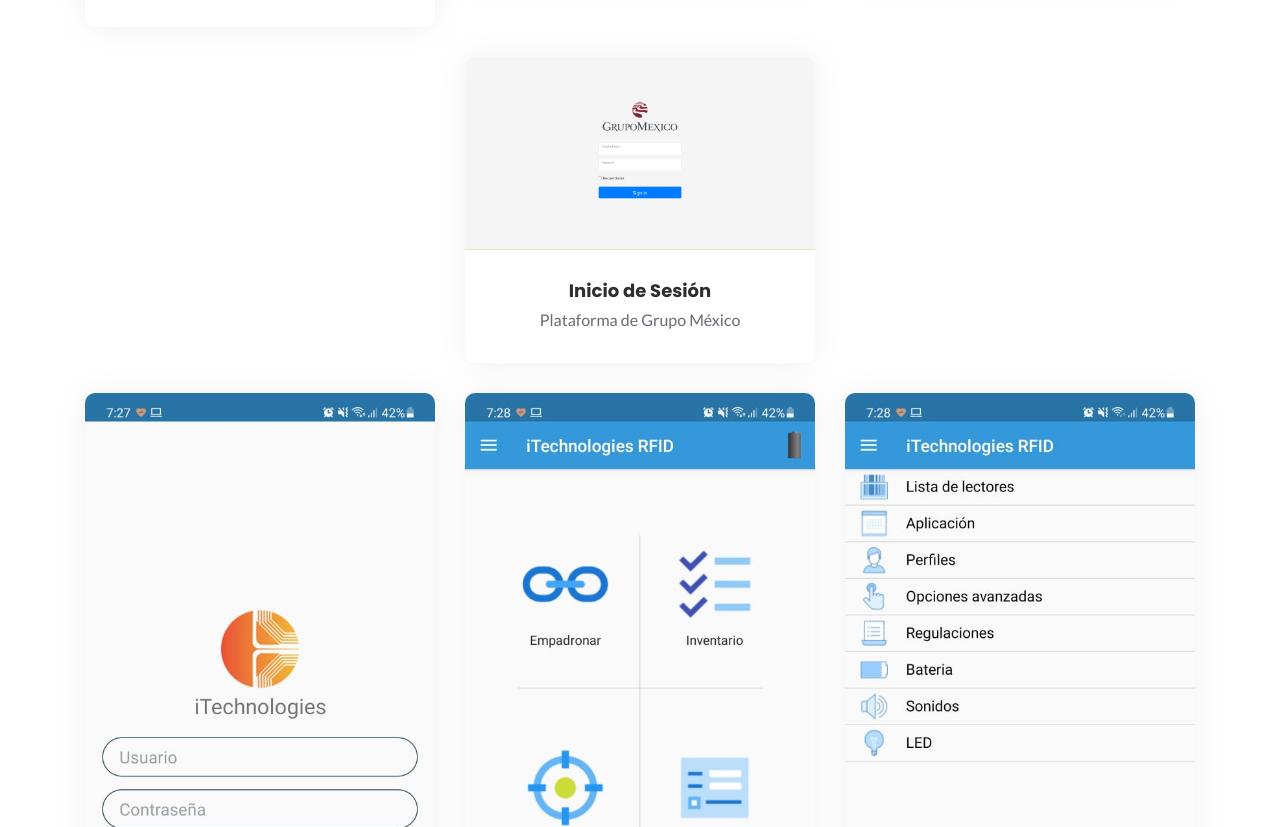
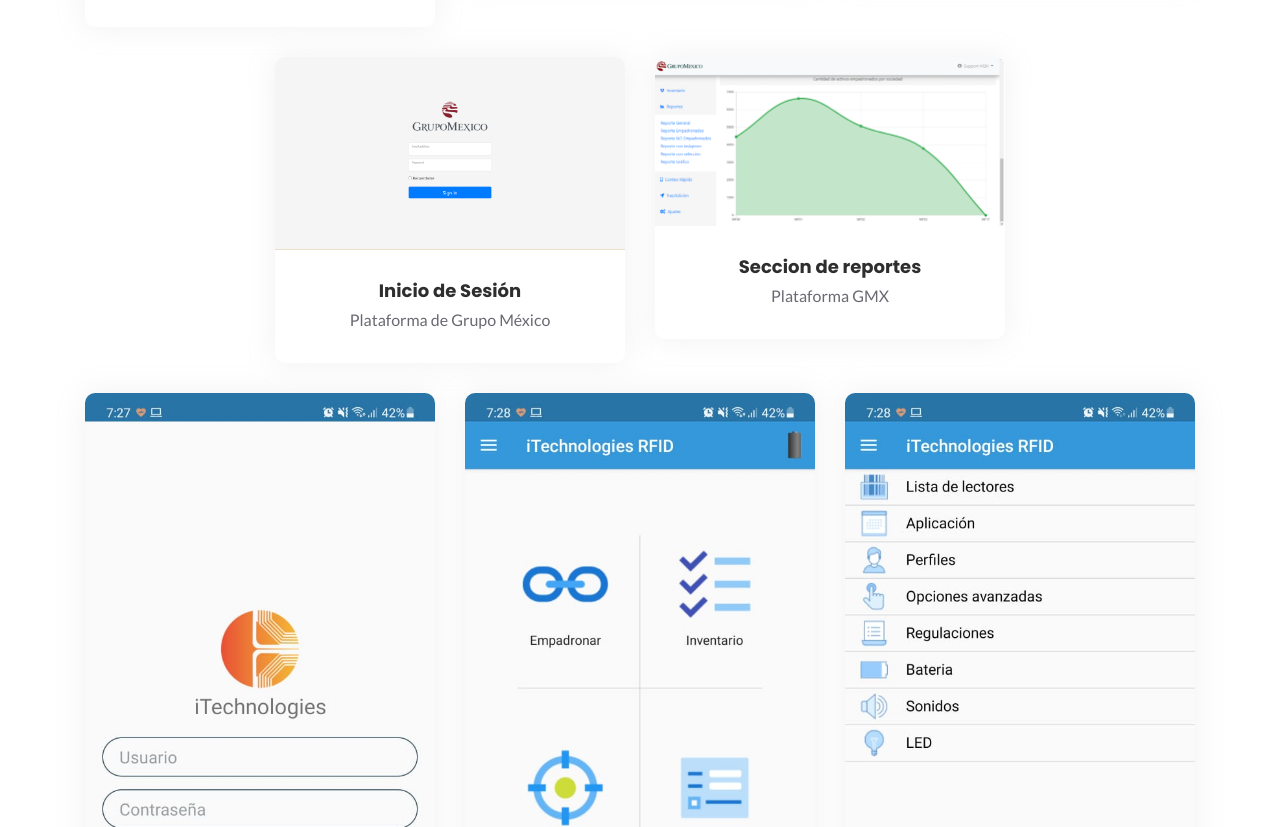
Before and after one commit to JoseSosaAzua/josesosaazua.github.io, a plain HTML site: page index.html in a window 1280 px wide. Shown: the part 4654-5481 px from the top of the page. Drawn offline with Linux system fonts and the light colour scheme; files whose address does not match are found by name.

Commit message:
adicion de imagen gmx2

```diff
--- a/index.html
+++ b/index.html
@@ -518,6 +518,18 @@
                     </div> <!-- single team -->
                 </div>
 
+                <div class="col-lg-4 col-md-7 col-sm-8">
+                    <div class="single-team text-center mt-30 wow fadeIn" data-wow-duration="1s" data-wow-delay="0.2s">
+                        <div class="team-image">
+                            <img src="assets/images/screen11.png" alt="Team">
+                        </div>
+                        <div class="team-content">
+                            <h5 class="holder-name">Seccion de reportes</h5>
+                            <p class="text">Plataforma GMX</p>
+                        </div>
+                    </div> <!-- single team -->
+                </div>
+
 
             </div> <!-- row -->
 
```
Also changed, not shown: assets/images/screen11.PNG (added).
